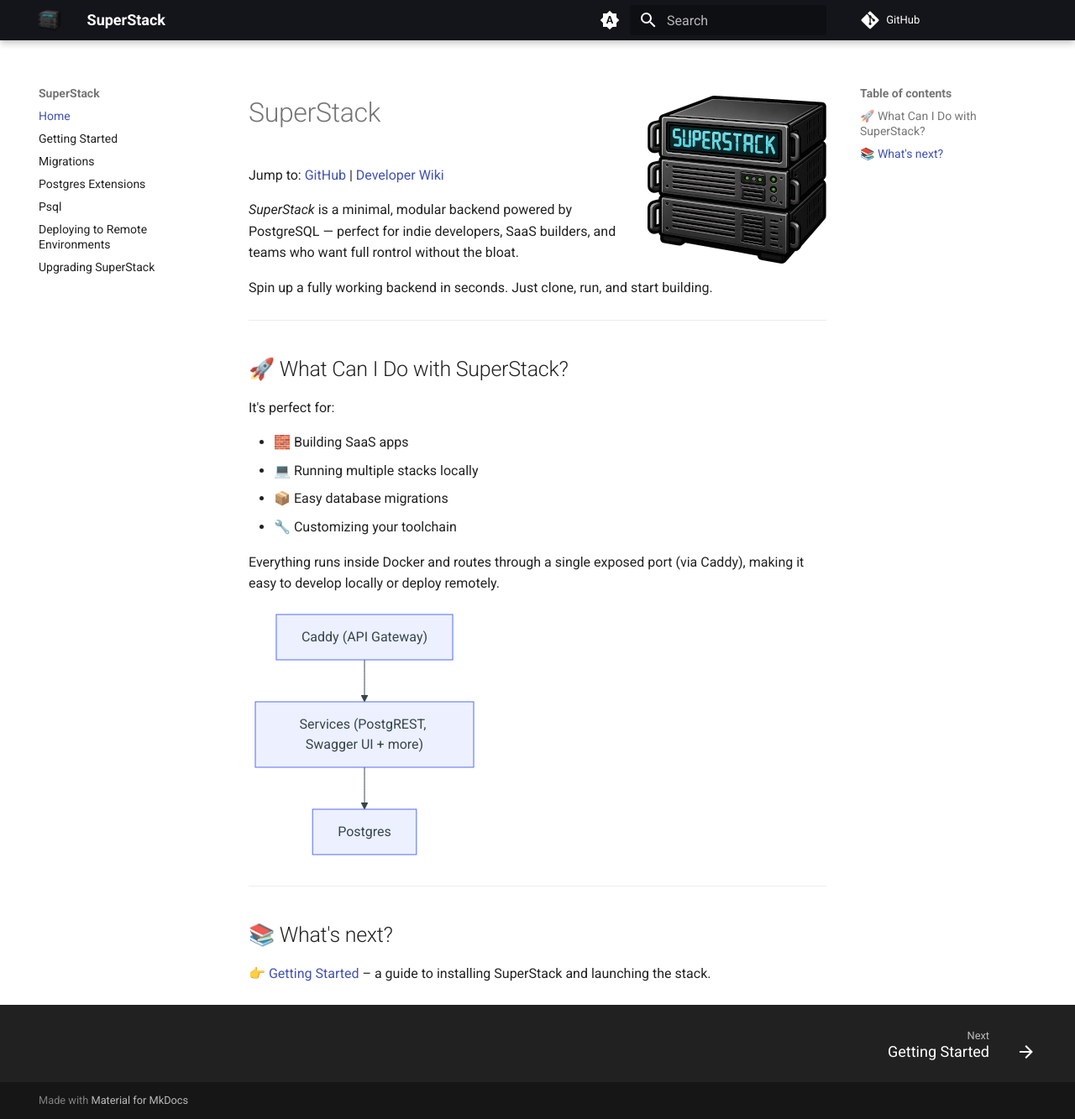
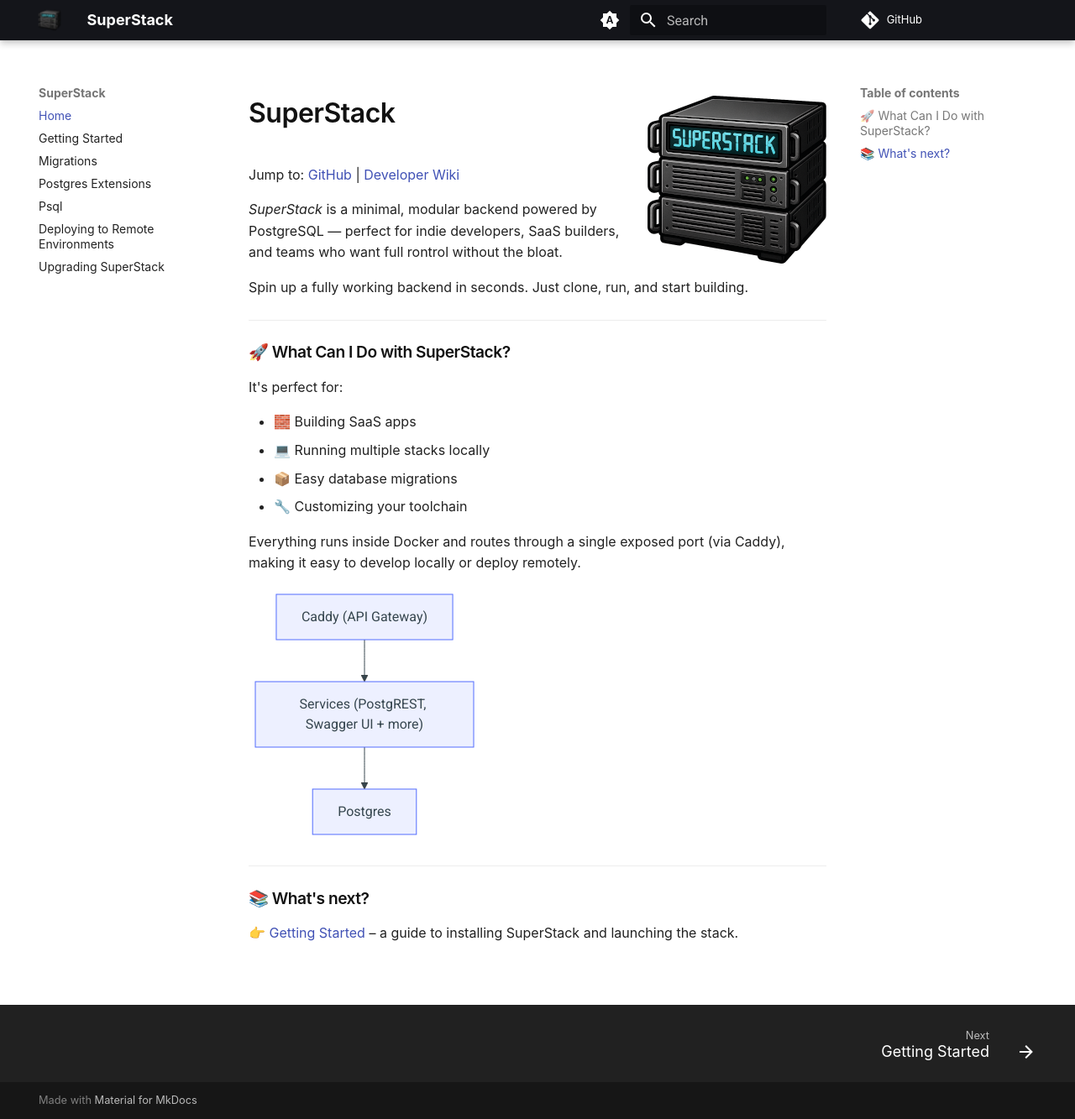
Before and after one commit to explodinglabs/superstack.docs, an MkDocs documentation site: the page built from docs/index.md, in a window 1280 px wide and 1333 px high. Shown: the whole window at 84% size. Built offline with MkDocs 1.6.1 and Material for MkDocs 9.7.7, drawn with Linux system fonts in a browser that asks for light colours; comment, search, counter and statistics services are not loaded.

Commit message:
Adjust css

```diff
--- /dev/null
+++ b/docs/assets/extra.css
@@ -0,0 +1,46 @@
+/* CSS custom properties replacing Sass variables */
+:root {
+}
+
+body {
+  font-family: -apple-system, BlinkMacSystemFont, "Segoe UI Adjusted",
+    "Segoe UI", "Liberation Sans", sans-serif;
+}
+
+/* Change header fonts */
+.md-typeset h1,
+.md-typeset h2,
+.md-typeset h3,
+.md-typeset h4,
+.md-typeset h5,
+.md-typeset h6 {
+  font-weight: 600;
+  color: #111;
+}
+
+.md-typeset h1 {
+  font-style: normal;
+  letter-spacing: -0.5px;
+  line-height: 130%;
+
+  margin: 1em 0 0.5 0;
+  @media screen and (max-width: var(--on-palm)) {
+    margin-top: calc(var(--vspace) * 1.5);
+  }
+}
+
+.md-typeset h2 {
+  margin: 1.5em 0 1em 0;
+  font-style: normal;
+  letter-spacing: -0.5px;
+  line-height: 100%;
+  font-size: 120%;
+}
+
+.md-typeset h3 {
+  margin: 2em 0 1em 0;
+  font-style: normal;
+  letter-spacing: -0.5px;
+  line-height: 100%;
+  font-size: 110%;
+}
--- a/mkdocs.yml
+++ b/mkdocs.yml
@@ -1,5 +1,5 @@
 site_name: SuperStack
-site_url: https://explodinglabs.com/superstack/
+site_url: https://www.explodinglabs.com/superstack/
 repo_url: https://github.com/explodinglabs/superstack
 theme:
   name: material
@@ -31,6 +31,8 @@
       toggle:
         icon: material/brightness-4
         name: Switch to system preference
+extra_css:
+  - assets/extra.css
 plugins:
   - search
   - mermaid2
```
